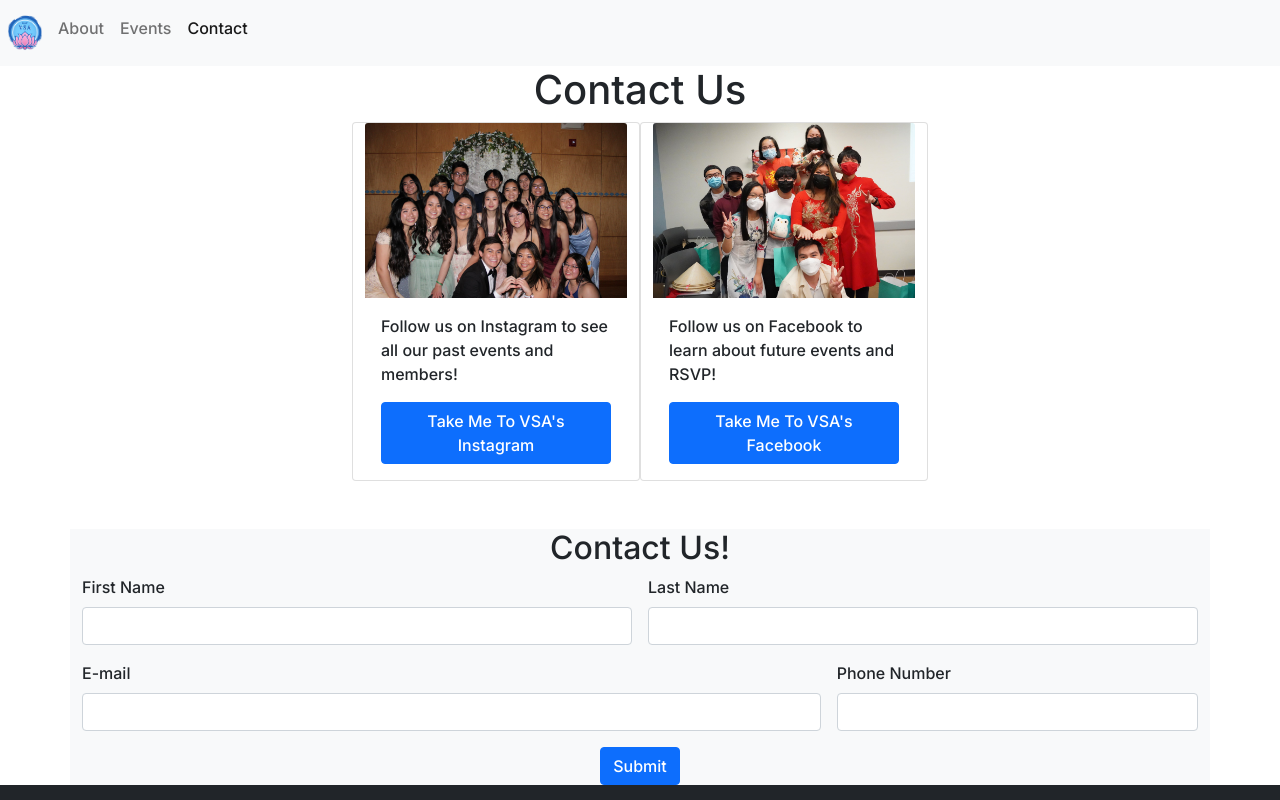
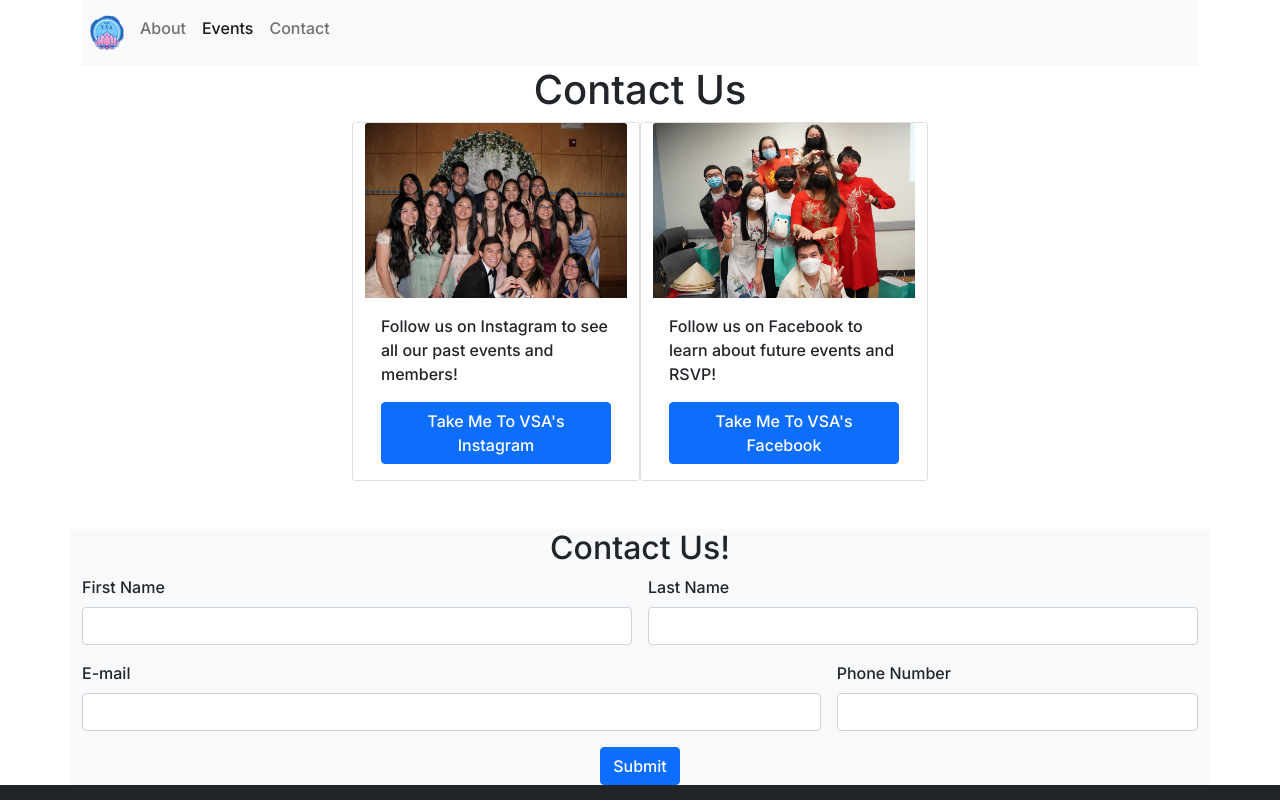
Before and after one commit to logancarolan/vsa-site, a plain HTML site: page contact.html in a window 1280 px wide. Shown: the top 800 px of the page. Drawn offline with nearby package versions, Linux system fonts and the light colour scheme; files that its build step writes are made by us from their sources.

Commit message:
centered navbar

```diff
--- a/contact.html
+++ b/contact.html
@@ -17,7 +17,10 @@
 
   <body>
     <navbar>
+      <div class="container">
+
         <nav class="navbar navbar-expand-lg navbar-light bg-light">
+
           <button class="navbar-toggler" type="button" data-bs-toggle="collapse" data-bs-target="#navbarNavAltMarkup" aria-controls="navbarNavAltMarkup" aria-expanded="false" aria-label="Toggle navigation">
             <span class="navbar-toggler-icon"></span>
           </button>
@@ -26,12 +29,12 @@
                 <a href="index.html"><img class="img-responsive2"
                     src="images/logo.png" width="50" height="50"></a>
                 <a class="nav-link" href="about.html">About</a>
-            <a class="nav-link" href="events.html">Events</a>
-            <a class="nav-link active" aria-current="page" href="contact.html">Contact</a>
+              <a class="nav-link active" aria-current="page" href="#">Events</a>
+              <a class="nav-link" href="contact.html">Contact</a>
             </ul>
           </div>
-      </nav>
     </navbar>
+</div>
 
     <h1 class="text-center">Contact Us</h1>
     <div class="row justify-content-center">
```
Lines whose indentation alone changed are shown as unchanged.
